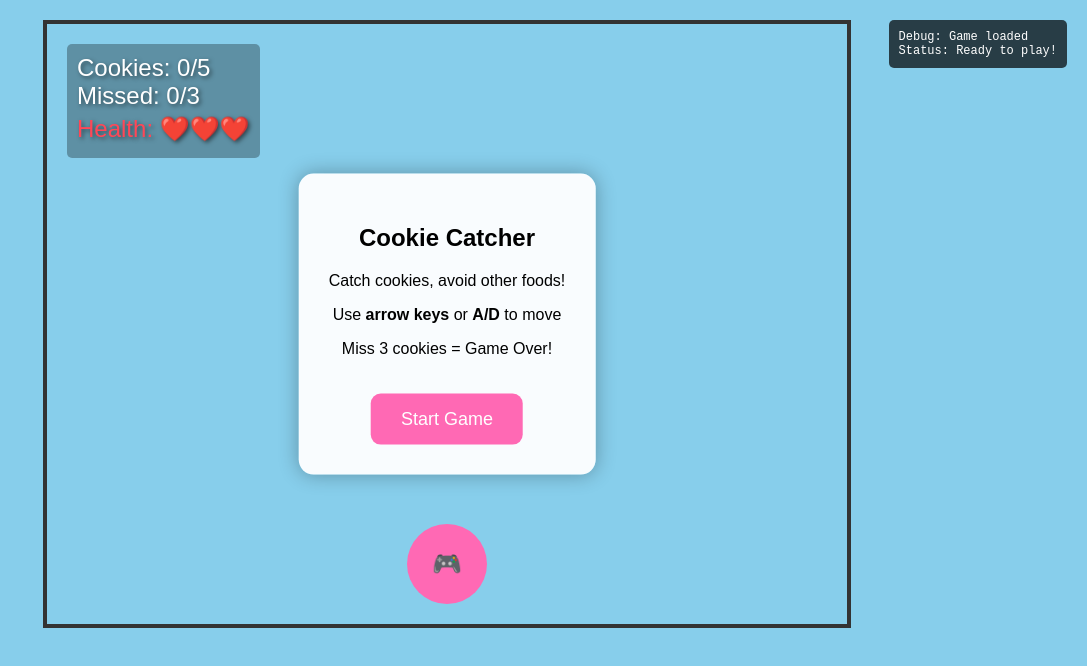
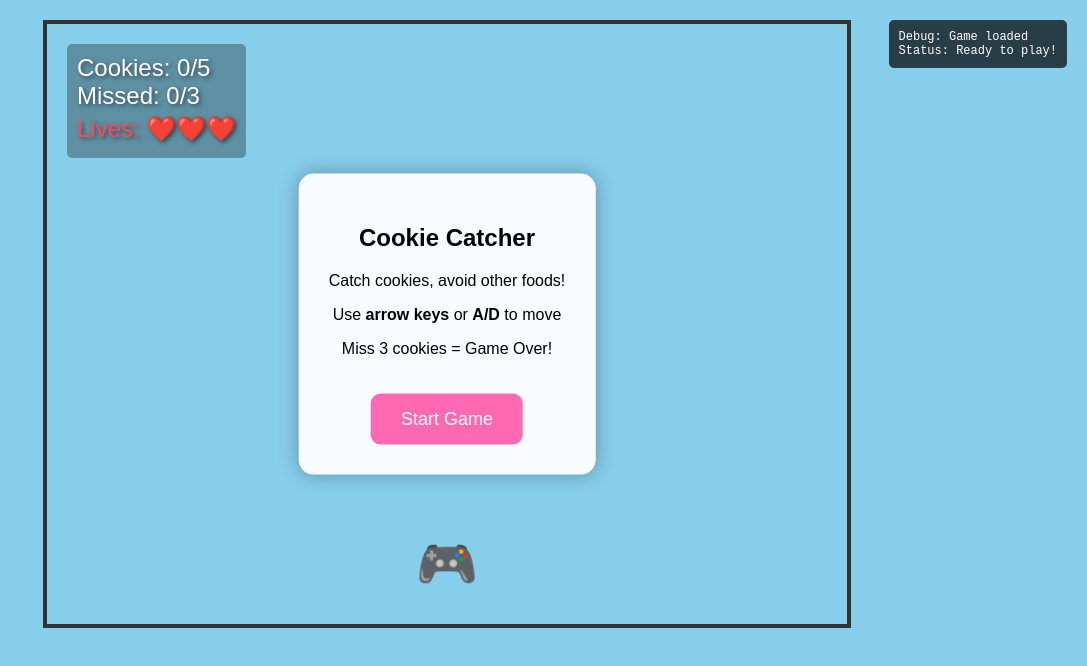
Before and after one commit to theMargarita/Pixel-Game, a plain HTML site: page index.html in a window 1280 px wide. Shown: the whole page, without its empty margins (193-1280 px from the left). Drawn offline with Linux system fonts and the light colour scheme.

Commit message:
small changes

```diff
--- a/game.css
+++ b/game.css
@@ -22,12 +22,12 @@ body {
   height: 80px;
   bottom: 20px;
   left: 360px;
-  background-color: #ff69b4;
+  /* background-color: #ff69b4; */
   border-radius: 50%;
   display: flex;
   align-items: center;
   justify-content: center;
-  font-size: 24px;
+  font-size: 50px;
 }
 
 .food {
--- a/index.html
+++ b/index.html
@@ -24,7 +24,7 @@
         <div>Cookies: <span id="cookie-count">0</span>/5</div>
         <div>Missed: <span id="missed-count">0</span>/3</div>
         <div class="health-hearts">
-          Health: <span id="health-display">❤️❤️❤️</span>
+          Lives: <span id="health-display">❤️❤️❤️</span>
         </div>
       </div>
 
```
